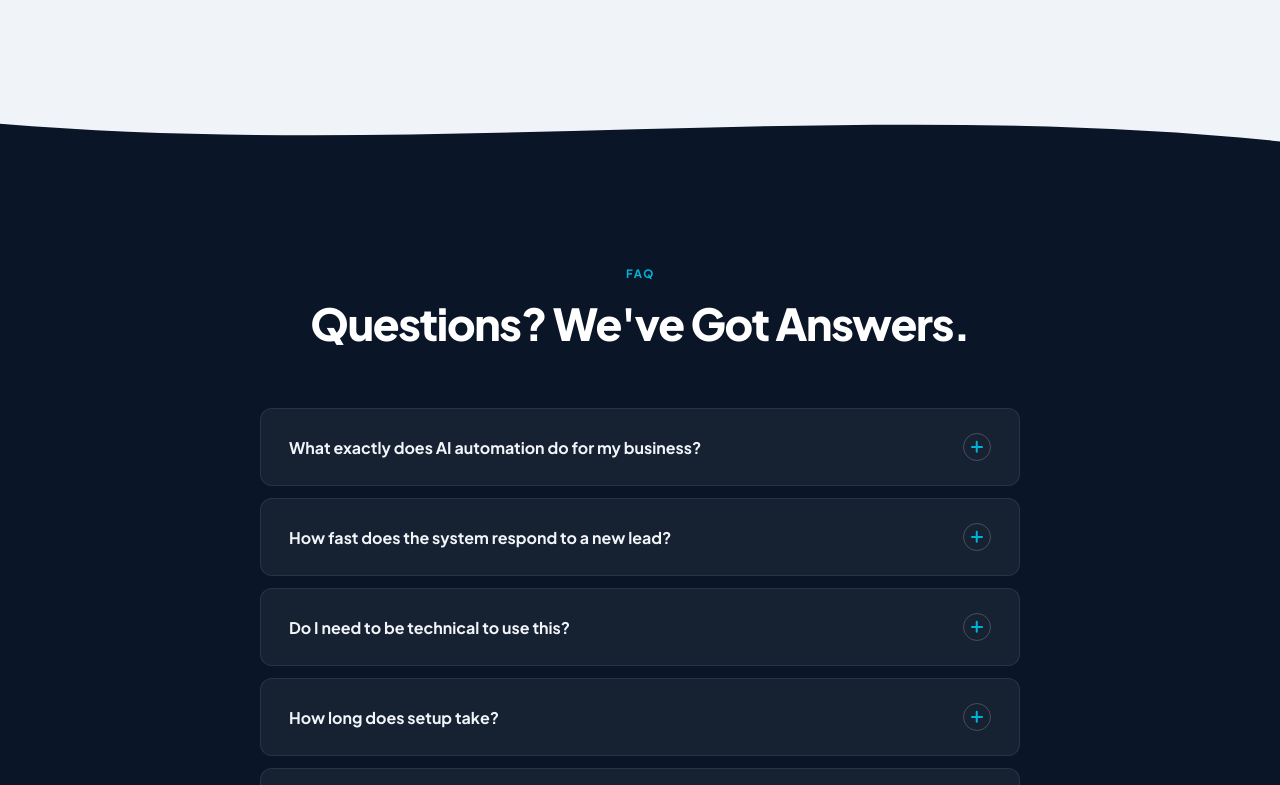
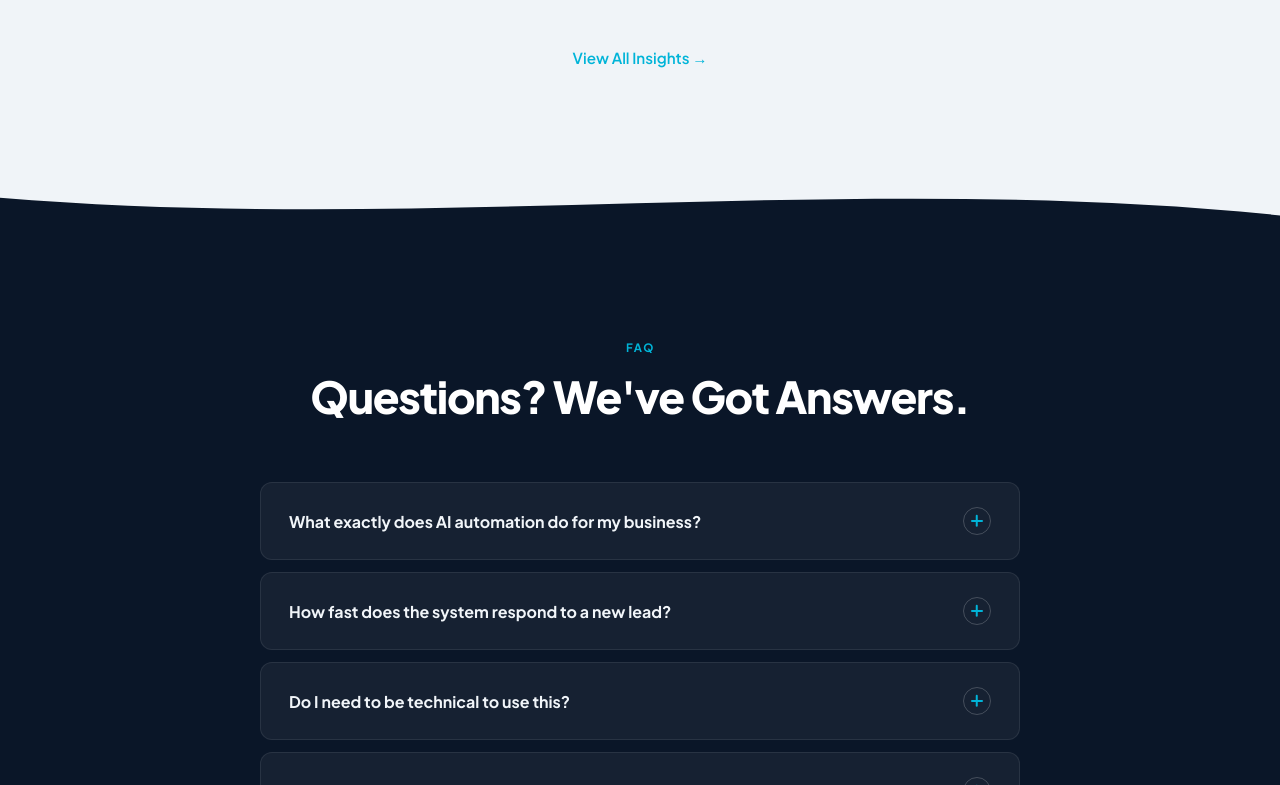
Before and after one commit to JitImlegitscaled/Anchor-Digital, a website: page index.html in a window 1280 px wide. Shown: the part 11215-12000 px from the top of the page. Drawn offline with Linux system fonts and the light colour scheme.

Commit message:
Restore View All Insights button

```diff
--- a/index.html
+++ b/index.html
@@ -3646,7 +3646,7 @@
         </article>
 
       </div>
-
+      <a href="/insights" style="display:block;text-align:center;margin-top:48px;color:#00B4D8;font-weight:600;font-size:0.95rem;font-family:'Plus Jakarta Sans',sans-serif;transition:color 0.18s ease,text-decoration 0.18s ease;" onmouseover="this.style.color='#0090B0';this.style.textDecoration='underline';" onmouseout="this.style.color='#00B4D8';this.style.textDecoration='none';">View All Insights →</a>
     </div>
   </section>
 
```
